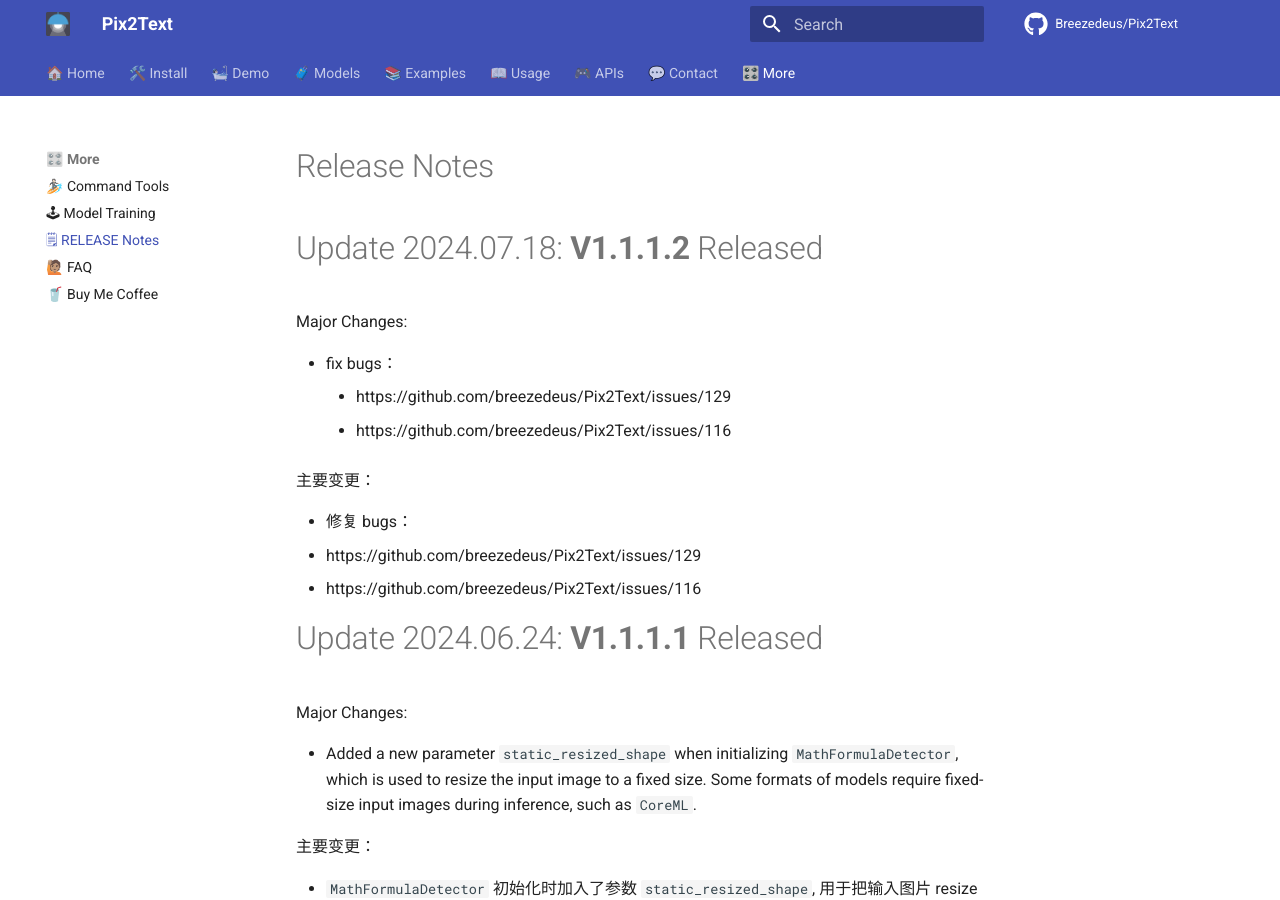
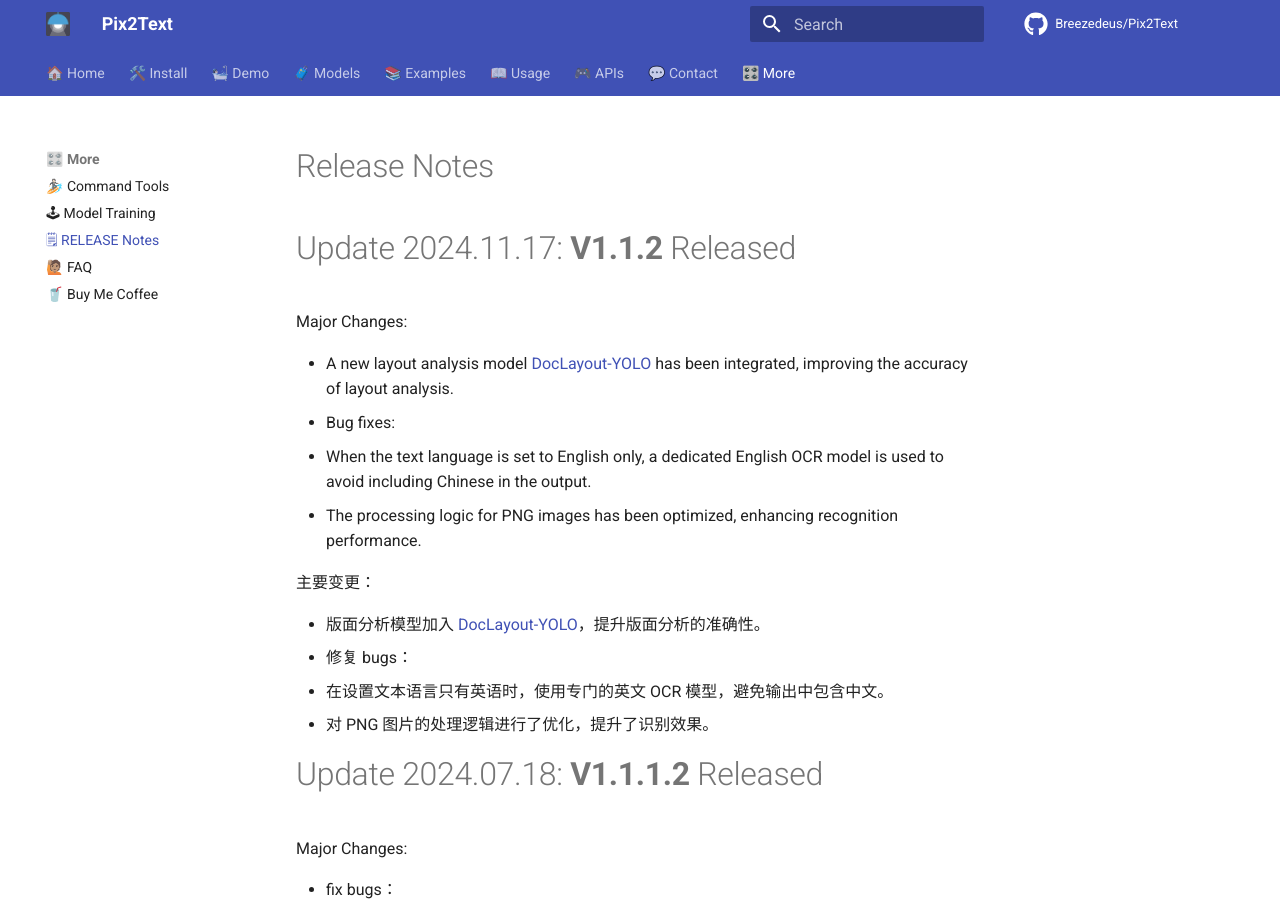
Before and after one commit to breezedeus/Pix2Text, an MkDocs documentation site: the page built from docs/RELEASE.md, in a window 1280 px wide and 900 px high. Built offline with MkDocs 1.6.1 and Material for MkDocs 9.7.7, drawn with Linux system fonts in a browser that asks for light colours; comment, search, counter and statistics services are not loaded.

Commit message:
bump version

```diff
--- a/docs/RELEASE.md
+++ b/docs/RELEASE.md
@@ -1,4 +1,22 @@
 # Release Notes
+
+# Update 2024.11.17: **V1.1.2** Released
+
+Major Changes:
+
+* A new layout analysis model [DocLayout-YOLO](https://github.com/opendatalab/DocLayout-YOLO) has been integrated, improving the accuracy of layout analysis.
+* Bug fixes:
+  * When the text language is set to English only, a dedicated English OCR model is used to avoid including Chinese in the output.
+  * The processing logic for PNG images has been optimized, enhancing recognition performance.
+
+
+主要变更：
+
+* 版面分析模型加入 [DocLayout-YOLO](https://github.com/opendatalab/DocLayout-YOLO)，提升版面分析的准确性。
+* 修复 bugs：
+  * 在设置文本语言只有英语时，使用专门的英文 OCR 模型，避免输出中包含中文。
+  * 对 PNG 图片的处理逻辑进行了优化，提升了识别效果。
+
 
 # Update 2024.07.18: **V1.1.1.2** Released
 
--- a/pix2text/__version__.py
+++ b/pix2text/__version__.py
@@ -2,4 +2,4 @@
 # [Pix2Text](https://github.com/breezedeus/pix2text): an Open-Source Alternative to Mathpix.
 # Copyright (C) 2022-2024, [Breezedeus](https://www.breezedeus.com).
 
-__version__ = '1.1.1.2'
+__version__ = '1.1.2'
```
